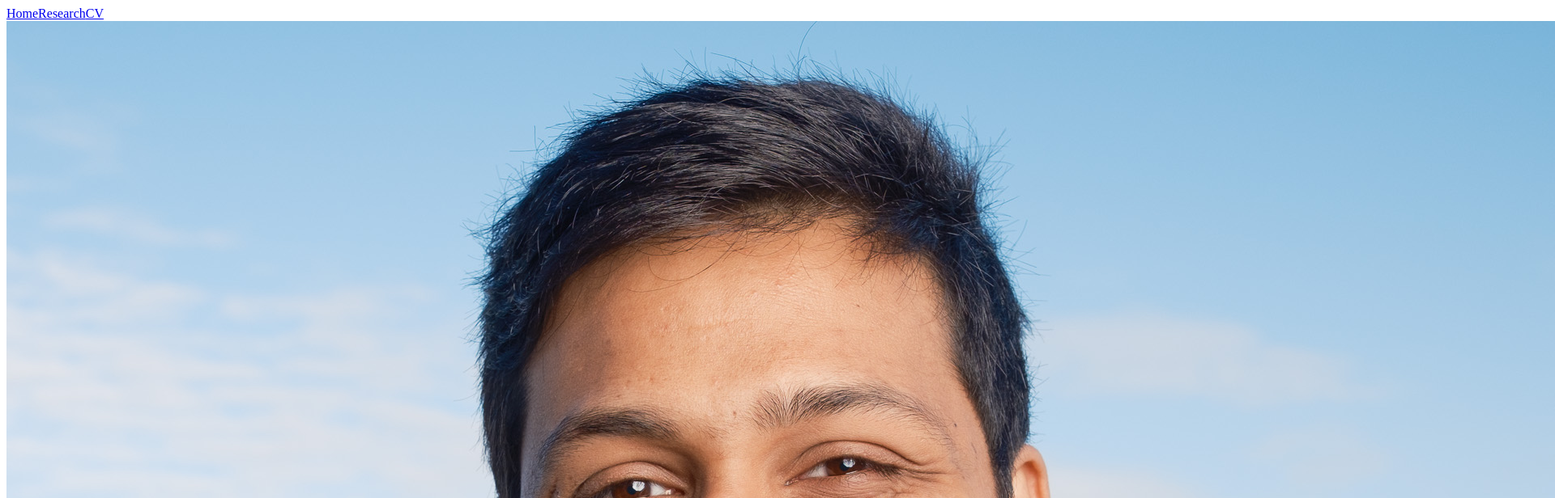
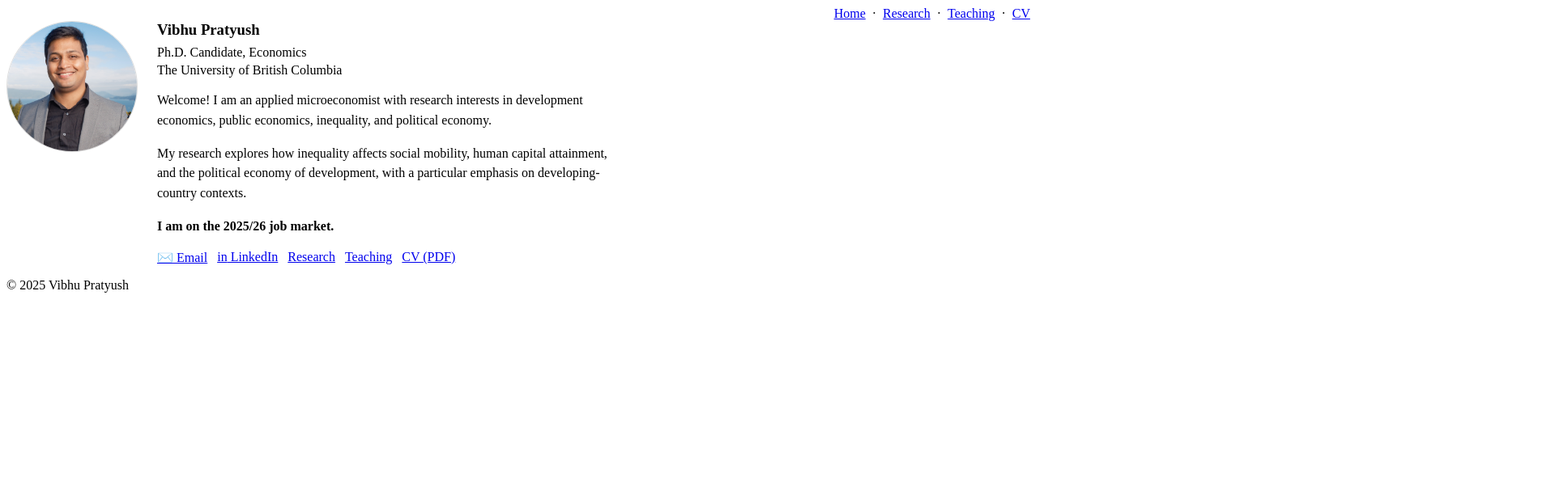
Before and after one commit to vibhupratyush/vibhupratyush.github.io, a React (Vite) app: page / in a window 1280 px wide. Shown: the top 616 px of the page at 81% size, 1920 px wide, since content can reach past the window. Built offline with nearby package versions, Linux system fonts and the light colour scheme.

Commit message:
Update App.jsx

```diff
--- a/src/App.jsx
+++ b/src/App.jsx
@@ -1,13 +1,10 @@
 import React, { useEffect, useState } from "react";
 
 /**
- * Minimal Academic Site (adjusted)
- * - Header: only right-side links (no name)
- * - Home: bigger headshot, bigger name & intro, icon buttons (Email + LinkedIn),
- *         plus Research + CV buttons
- * - Research: JMP (toggle abstract), Working Papers, WIP
- * - Routes: #/  and  #/research
- * - Static files: /public/profile.jpg, /public/cv.pdf, /public/papers/JMP_draft.pdf (later)
+ * Minimal-style academic site with Home, Research, and Teaching
+ * - Uses hash routes: #/ , #/research , #/teaching
+ * - Relies on theme files in /public: style.css, pygment_trac.css, scale.fix.js
+ * - Assets in /public: profile.jpg, cv.pdf, (optional) papers/*
  */
 
 const PROFILE = {
@@ -24,7 +21,7 @@ const JMP = {
   title: "Land for Opportunity? Deprivation and Intergenerational Mobility in Rural India",
   coauthors: "with Pulak Ghosh",
   abstract:
-    "We examine how inequality in land-wealth, particularly landlessness, inhibits educational mobility in rural India. Using full-count rural census microdata, we document a robust step-function pattern across the land distribution: mobility rises sharply from the landless to marginal landholders and then plateaus. Exploiting historical variation in British-era land-tenure regimes, we demonstrate a causal link between higher landlessness and lower educational mobility. To unpack mechanisms, we develop and empirically validate a model  that endogenously generates the step, combining subsistence constraints, dynamic complementarity in educational investments, the prevalence of child labour and the rising opportunity cost of schooling over children’s life cycle, and concavity in returns to land. In addition to predicting the core stylized facts in the data, the model rationalizes heterogeneity in the mobility land relationship across states, and makes a range of sharp and robust predictions which we validate. Our study is novel in the developing world context for two reasons; (i) it is the first study to examine and precisely identify the causal link between landlessness and mobility, (ii) it is the first study to theoretically pin down and empirically validate the mechanism behind this relationship.",
+    "We examine how inequality in land-wealth, particularly landlessness, inhibits educational mobility in rural India. Using full-count rural census microdata, we document a robust step-function pattern across the land distribution: mobility rises sharply from the landless to marginal landholders and then plateaus. Exploiting historical variation in British-era land-tenure regimes, we demonstrate a causal link between higher landlessness and lower educational mobility. To unpack mechanisms, we develop and empirically validate a model that endogenously generates the step, combining subsistence constraints, dynamic complementarity in educational investments, the prevalence of child labour and the rising opportunity cost of schooling over the life cycle, and concavity in returns to land. The model rationalizes cross-state heterogeneity and generates sharp predictions we validate.",
   pdf: "", // set to "/papers/JMP_draft.pdf" when ready
 };
 
@@ -33,40 +30,68 @@ const WORKING_PAPERS = [
     title: "Elite Control and the Political Economy of Development: Evidence from India",
     coauthors: "with Aditi Singh and Pulak Ghosh",
     abstract:
-      "Does local elite control blunt the impact of democratic decentralization? We study Indian village governments (panchayats) in Uttar Pradesh and measure elite capture using the land-wealth share held by top landowners. We assemble a new village–year dataset linking full-count household land records from SECC to administrative data on panchayat leadership and development spending across major programs. Three results emerge. First, higher elite land share is associated with systematically lower per-capita development spending and a shift away from broad-based public goods. Second, elite control undercuts the positive effects of political reservations for historically disadvantaged pradhan seats: in high-capture villages, the spending gains from reservation are substantially reduced. Third, these patterns are stronger in larger, more socially fragmented, and weaker-oversight villages, consistent with lower accountability. Ongoing work is focused on causally identifying the effect of elite control by exploiting historical vaiation in land tenure regimes.",
+      "We study Indian village governments (panchayats) in Uttar Pradesh and proxy elite control using the land-wealth share held by top landowners. Villages with higher elite land shares spend less per capita on development and shift away from broad public goods. Elite control weakens the spending gains from reserved pradhan seats. Effects are larger in bigger, weaker-oversight villages.",
   },
   {
-    title: "Protests Prosociality and Public Goods",
+    title: "Protests, Prosociality, and Public Goods",
     abstract:
-      "The political and economic effects of protest engagement have received considerable attention in the social sciences. This work aims to add to this literature by testing the hypothesis that protest participation can have effects on participants political engagement, inter-group norms and through these channels, on public goods provision and welfare delivery. To this end I study the 2020 farmers agitation in India. My results suggest that village closest to major protest sites with a high share of agriculture dependent workforce see a significant increase in welfare spending in the months following the protests. These effects are driven by increases in targeted poverty alleviation spending that primarily benefits the landless and backward caste groups.",
+      "Using the 2020 farmers’ agitation in India, we test whether protest exposure shifts political engagement, norms, and welfare delivery. Villages closer to protest sites with a high share of agriculture-dependent workers see higher welfare spending, driven by targeted poverty-alleviation programs.",
   },
   {
     title: "Redistribution and Human Capital: A Structural Approach",
-    coauthors: "",
     abstract:
-      "We estimate a structural model of human capital accumulation in an agrarian setting. We estimate key parameters of the human capital acquisition function and threshold land wealth levels that enable sufficient human capital investment. We conduct counterfactuals to show the human capital gains from a more egalitarian distribution of land wealth. ",
+      "We estimate a structural model of human-capital accumulation in an agrarian setting, recover key parameters and threshold land-wealth levels, and quantify human-capital gains under more egalitarian land distributions.",
   },
 ];
-
 
 const WIP = [
   {
     title: "The Land Mobility Atlas",
     abstract:
-      "This project maps the link between land distribution and intergenerational educational mobility across countries. Using data from 50 developing countries, we harmonize household surveys and census microdata to build comparable estimates of the effect of land ownership on educational mobility. The Atlas shows where mobility rises sharply once families cross minimal land thresholds—and where high land concentration holds mobility down. By visualizing these patterns and their correlates, we highlight practical levers to increase educational mobility."
+      "This project maps the link between land distribution and intergenerational educational mobility across countries. Using data from 50 developing countries, we harmonize household surveys and census microdata to build comparable estimates of how land ownership relates to mobility. The Atlas shows where mobility rises once families cross minimal land thresholds—and where high land concentration holds mobility down. By visualizing these patterns and their correlates, we highlight practical levers to increase mobility.",
+  },
+  {
+    title: "Credit Expansion and Firm Dynamics",
+    coauthors: "with Anubhav Jha",
+    abstract:
+      "We use data on the universe of India's formal-sector firms to study how shifts in credit supply affect entry, growth, employment, and productivity.",
   },
 ];
 
+/** ---------------- Teaching data (edit this) ---------------- */
+const TEACHING = [
+  // Example items—edit/expand as you like
+  {
+    role: "Teaching Assistant",
+    course: "ECON 101 — Principles of Microeconomics",
+    institution: "UBC",
+    term: "2023–2024",
+    notes:
+      "Led tutorials on consumer/producer theory and introductory causal inference; ran R lab sessions and problem classes.",
+    syllabus: "", // e.g., "/teaching/econ101_syllabus.pdf"
+    site: "", // external course page, if any
+  },
+  {
+    role: "Teaching Assistant",
+    course: "ECON 326 — Econometrics",
+    institution: "UBC",
+    term: "2024–2025",
+    notes:
+      "TA for undergraduate econometrics; recitations on regression/IV and coding walk-throughs in R/Stata.",
+    syllabus: "",
+    site: "",
+  },
+];
 
 export default function App() {
-  // --- tiny hash router ---
-  const getRoute = () =>
-    typeof window !== "undefined" &&
-    window.location.hash.startsWith("#/research")
-      ? "research"
-      : "home";
+  const getRoute = () => {
+    const h = (typeof window !== "undefined" && window.location.hash) || "#/";
+    if (h.startsWith("#/research")) return "research";
+    if (h.startsWith("#/teaching")) return "teaching";
+    return "home";
+  };
+
   const [route, setRoute] = useState(getRoute());
-
   useEffect(() => {
     if (!window.location.hash) window.location.hash = "#/";
     const onHash = () => setRoute(getRoute());
@@ -75,176 +100,166 @@ export default function App() {
   }, []);
 
   return (
-    <div className="min-h-screen bg-white text-slate-800">
-      <Header />
-      <main className="mx-auto max-w-3xl px-4 sm:px-6 lg:px-8 py-10">
-        {route === "research" ? <Research /> : <Home />}
-      </main>
-      <Footer />
+    <div className="wrapper">
+      <header>
+        <div style={{ display: "flex", justifyContent: "space-between", alignItems: "baseline", gap: 16 }}>
+          <h1 style={{ margin: 0 }}>{/* (Minimal-style clean header) */}</h1>
+          <p className="view" style={{ margin: 0 }}>
+            <a href="#/">Home</a>&nbsp;&nbsp;·&nbsp;&nbsp;
+            <a href="#/research">Research</a>&nbsp;&nbsp;·&nbsp;&nbsp;
+            <a href="#/teaching">Teaching</a>&nbsp;&nbsp;·&nbsp;&nbsp;
+            <a href={PROFILE.cv} target="_blank" rel="noreferrer">CV</a>
+          </p>
+        </div>
+      </header>
+
+      <section id="content">
+        {route === "research" ? <Research /> : route === "teaching" ? <Teaching /> : <Home />}
+      </section>
+
+      <footer>
+        <p>© {new Date().getFullYear()} {PROFILE.name}</p>
+      </footer>
     </div>
   );
 }
 
-function Header() {
-  return (
-    <header className="border-b border-slate-200">
-      <nav className="mx-auto max-w-3xl px-4 sm:px-6 lg:px-8 h-14 flex items-center justify-end">
-        <div className="flex items-center space-x-6 text-sm">
-          <a className="hover:opacity-80" href="#/">Home</a>
-          <a className="hover:opacity-80" href="#/research">Research</a>
-          <a className="hover:opacity-80" href={PROFILE.cv} target="_blank" rel="noreferrer">CV</a>
-        </div>
-      </nav>
-    </header>
-  );
-}
+/* -------------------- Pages -------------------- */
 
 function Home() {
   return (
-    <div className="grid md:grid-cols-[260px_1fr] gap-8 md:gap-12 items-start">
-      {/* Bigger headshot */}
+    <article>
+      <div style={{ display: "flex", gap: 24, alignItems: "flex-start", flexWrap: "wrap" }}>
         <img
           src={PROFILE.photo}
           alt={`${PROFILE.name} headshot`}
-        className="w-56 h-56 md:w-64 md:h-64 rounded-full object-cover ring-1 ring-slate-200"
+          style={{
+            width: 160,
+            height: 160,
+            borderRadius: "50%",
+            objectFit: "cover",
+            border: "1px solid #ddd",
+          }}
         />
+        <div>
+          <h1 style={{ marginTop: 0, marginBottom: 8 }}>{PROFILE.name}</h1>
+          <p style={{ margin: 0 }}>{PROFILE.title}</p>
+          <p style={{ marginTop: 4 }}>{PROFILE.affiliation}</p>
 
-      <div>
-        {/* Bigger name */}
-        <h1 className="text-4xl md:text-5xl font-bold tracking-tight">
-          {PROFILE.name}
-        </h1>
-        <p className="text-slate-700 mt-4 text-lg">{PROFILE.title}</p>
-        <p className="text-slate-700">{PROFILE.affiliation}</p>
-
-       {/* Bigger brief intro */}
-<div className="mt-8 text-slate-700 text-sm md:text-base leading-normal space-y-4 max-w-[150ch]">
+          <div style={{ marginTop: 16, maxWidth: "70ch", lineHeight: 1.55 }}>
             <p>
               Welcome! I am an applied microeconomist with research interests in
               development economics, public economics, inequality, and political
               economy.
             </p>
-
             <p>
-    My research explores how inequality affects social mobility, human capital
-    attainment, and the political economy of development.
+              My research explores how inequality affects social mobility, human
+              capital attainment, and the political economy of development, with a
+              particular emphasis on developing-country contexts.
             </p>
-
-  <p className="font-semibold">I am on the 2025/26 job market.</p>
+            <p style={{ fontWeight: 600 }}>I am on the 2025/26 job market.</p>
           </div>
 
-
-
-        {/* Icon buttons: Email + LinkedIn */}
-        <div className="mt-6 flex items-center gap-4">
-          <a
-            href={`mailto:${PROFILE.email}`}
-            className="inline-flex items-center gap-2 rounded-lg ring-1 ring-slate-200 px-3 py-2 hover:bg-slate-50"
-            aria-label="Email"
-            title="Email"
-          >
-            <svg xmlns="http://www.w3.org/2000/svg" className="h-4 w-4"
-              viewBox="0 0 24 24" fill="none" stroke="currentColor"
-              strokeWidth="2" strokeLinecap="round" strokeLinejoin="round">
-              <path d="M4 4h16a2 2 0 0 1 2 2v1l-10 6L2 7V6a2 2 0 0 1 2-2Z"/>
-              <path d="M22 8v10a2 2 0 0 1-2 2H4a2 2 0 0 1-2-2V8"/>
-            </svg>
-            <span>Email</span>
-          </a>
-
-          <a
-            href={PROFILE.linkedin}
-            target="_blank"
-            rel="noreferrer"
-            className="inline-flex items-center gap-2 rounded-lg ring-1 ring-slate-200 px-3 py-2 hover:bg-slate-50"
-            aria-label="LinkedIn"
-            title="LinkedIn"
-          >
-            <svg xmlns="http://www.w3.org/2000/svg" className="h-4 w-4"
-              viewBox="0 0 448 512" fill="currentColor" aria-hidden="true">
-              <path d="M100.3 448H7.4V148.9h92.9zm-46.4-340C24.2 108 0 83.8 0 54.7 0 24.6 24.2.4 53.9.4 83.6.4 107.8 24.6 107.8 54.7c0 29.1-24.2 53.3-53.9 53.3zM447.9 448h-92.4V302.4c0-34.7-.7-79.2-48.3-79.2-48.3 0-55.7 37.7-55.7 76.6V448h-92.5V148.9h88.8v40.8h1.3c12.4-23.6 42.6-48.5 87.7-48.5 93.8 0 111.1 61.8 111.1 142.3V448z"/>
-            </svg>
-            <span>LinkedIn</span>
-          </a>
-        </div>
-
-        {/* Research / CV buttons */}
-        <div className="mt-7 flex flex-wrap items-center gap-3 text-sm">
-          <a
-            href="#/research"
-            className="px-4 py-2 rounded-lg ring-1 ring-slate-200 hover:bg-slate-50"
-          >
-            Research
-          </a>
-          <a
-            href={PROFILE.cv}
-            target="_blank"
-            rel="noreferrer"
-            className="px-4 py-2 rounded-lg bg-slate-900 text-white hover:opacity-90"
-          >
-            CV
-          </a>
+          <div style={{ display: "flex", gap: 12, marginTop: 16 }}>
+            <a href={`mailto:${PROFILE.email}`} title="Email"><span aria-hidden="true">✉️</span> Email</a>
+            <a href={PROFILE.linkedin} target="_blank" rel="noreferrer" title="LinkedIn"><span aria-hidden="true">in</span> LinkedIn</a>
+            <a href="#/research" title="Research">Research</a>
+            <a href="#/teaching" title="Teaching">Teaching</a>
+            <a href={PROFILE.cv} target="_blank" rel="noreferrer" title="CV">CV (PDF)</a>
           </div>
         </div>
       </div>
+    </article>
   );
 }
 
 function Research() {
-  const [showJmpAbs, setShowJmpAbs] = useState(true);
+  const [showJmp, setShowJmp] = useState(true);
+
   return (
-    <div className="space-y-8">
-      {/* Job Market Paper */}
-      <section>
-        <h2 className="text-xl font-semibold">Job Market Paper</h2>
-        <div className="mt-2">
-          <div className="font-medium">{JMP.title}</div>
-          <div className="mt-1 text-sm flex items-center gap-2">
+    <article>
+      {/* JMP */}
+      <h2>Job Market Paper</h2>
+      <div>
+        <div style={{ fontWeight: 600 }}>{JMP.title}</div>
+        {JMP.coauthors && <div style={{ color: "#666" }}>{JMP.coauthors}</div>}
+        <p style={{ marginTop: 6, fontSize: "0.95em" }}>
           {JMP.pdf ? (
-              <a className="underline" href={JMP.pdf} target="_blank" rel="noreferrer">
-                [Draft]
+            <a href={JMP.pdf} target="_blank" rel="noreferrer">[Draft]</a>
+          ) : (
+            <span style={{ color: "#777" }}>[Draft coming soon]</span>
+          )}
+          {" "}
+          <a href="#/research" onClick={(e) => { e.preventDefault(); setShowJmp((s) => !s); }}>
+            [Show/Hide Abstract]
           </a>
+        </p>
+        {showJmp && <p style={{ maxWidth: "80ch", lineHeight: 1.55 }}>{JMP.abstract}</p>}
+      </div>
+
+      {/* Working Papers */}
+      <h2>Working Papers</h2>
+      {WORKING_PAPERS.length === 0 ? (
+        <p style={{ color: "#666" }}>None yet.</p>
       ) : (
-              <span className="text-slate-500">[Draft coming soon]</span>
+        <div style={{ display: "grid", gap: 16 }}>
+          {WORKING_PAPERS.map((p, i) => <PaperItem key={i} {...p} />)}
+        </div>
       )}
-            <button onClick={() => setShowJmpAbs((s) => !s)} className="underline">
-              [Show/Hide Abstract]
-            </button>
+
+      {/* Works in Progress */}
+      <h2>Works in Progress</h2>
+      {WIP.length === 0 ? (
+        <p style={{ color: "#666" }}>None yet.</p>
+      ) : (
+        <div style={{ display: "grid", gap: 16 }}>
+          {WIP.map((p, i) => <PaperItem key={i} {...p} />)}
         </div>
-          {showJmpAbs && (
-            <p className="mt-3 text-slate-700 text-sm leading-relaxed whitespace-pre-line">
-              {JMP.abstract}
+      )}
+    </article>
+  );
+}
+
+function Teaching() {
+  return (
+    <article>
+      <h2>Teaching</h2>
+
+      {TEACHING.length === 0 ? (
+        <p style={{ color: "#666" }}>No teaching listed yet.</p>
+      ) : (
+        <div style={{ display: "grid", gap: 20 }}>
+          {TEACHING.map((t, i) => (
+            <div key={i}>
+              <div style={{ fontWeight: 600 }}>
+                {t.course}
+                {t.term ? <span style={{ color: "#666", fontWeight: 400 }}> — {t.term}</span> : null}
+              </div>
+              <div style={{ color: "#666" }}>
+                {t.role}{t.institution ? `, ${t.institution}` : ""}
+              </div>
+              {t.notes && (
+                <p style={{ maxWidth: "80ch", lineHeight: 1.55, marginTop: 6 }}>{t.notes}</p>
+              )}
+              {(t.syllabus || t.site) && (
+                <p style={{ marginTop: 6, fontSize: "0.95em" }}>
+                  {t.syllabus && (
+                    <>
+                      <a href={t.syllabus} target="_blank" rel="noreferrer">[Syllabus]</a>{" "}
+                    </>
+                  )}
+                  {t.site && (
+                    <>
+                      <a href={t.site} target="_blank" rel="noreferrer">[Course page]</a>
+                    </>
+                  )}
                 </p>
               )}
             </div>
-      </section>
-
-      {/* Working Papers */}
-      <section>
-        <h2 className="text-xl font-semibold">Working papers</h2>
-        <div className="mt-2 space-y-4">
-          {WORKING_PAPERS.length === 0 && (
-            <div className="text-slate-600 text-sm">None yet.</div>
-          )}
-          {WORKING_PAPERS.map((p, i) => (
-            <PaperItem key={i} {...p} />
           ))}
         </div>
-      </section>
-
-      {/* Works in progress */}
-      <section>
-        <h2 className="text-xl font-semibold">Work in progress</h2>
-        <div className="mt-2 space-y-4">
-          {WIP.length === 0 && (
-            <div className="text-slate-600 text-sm">None yet.</div>
       )}
-          {WIP.map((p, i) => (
-            <PaperItem key={i} {...p} />
-          ))}
-        </div>
-      </section>
-    </div>
+    </article>
   );
 }
 
@@ -252,42 +267,26 @@ function PaperItem({ title, coauthors, abstract, pdf, slides }) {
   const [open, setOpen] = useState(false);
   return (
     <div>
-      <div className="font-medium">{title}</div>
-      {coauthors && <div className="text-sm text-slate-600">{coauthors}</div>}
-      <div className="mt-1 text-sm flex items-center gap-2">
-        {pdf && (
-          <a className="underline" href={pdf} target="_blank" rel="noreferrer">
-            [Draft]
+      <div style={{ fontWeight: 600 }}>{title}</div>
+      {coauthors && <div style={{ color: "#666" }}>{coauthors}</div>}
+      <p style={{ marginTop: 6, fontSize: "0.95em" }}>
+        {pdf && <><a href={pdf} target="_blank" rel="noreferrer">[Draft]</a>{" "}</>}
+        {slides && <><a href={slides} target="_blank" rel="noreferrer">[Slides]</a>{" "}</>}
+        {abstract && (
+          <a
+            href="#/research"
+            onClick={(e) => {
+              e.preventDefault();
+              setOpen((o) => !o);
+            }}
+          >
+            [Show/Hide Abstract]
           </a>
         )}
-        {slides && (
-          <a className="underline" href={slides} target="_blank" rel="noreferrer">
-            [Slides]
-          </a>
-        )}
-        {abstract && (
-          <button onClick={() => setOpen((o) => !o)} className="underline">
-            [Show/Hide Abstract]
-          </button>
-        )}
-      </div>
+      </p>
       {open && abstract && (
-        <p className="mt-2 text-slate-700 text-sm leading-relaxed whitespace-pre-line">
-          {abstract}
-        </p>
+        <p style={{ maxWidth: "80ch", lineHeight: 1.55 }}>{abstract}</p>
       )}
     </div>
   );
 }
-
-function Footer() {
-  return (
-    <footer className="border-t border-slate-200 mt-12 py-6 text-sm">
-      <div className="mx-auto max-w-3xl px-4 sm:px-6 lg:px-8 flex items-center justify-between">
-        <div className="text-slate-500">
-          © {new Date().getFullYear()} {PROFILE.name}
-        </div>
-      </div>
-    </footer>
-  );
-}
```
Lines whose indentation alone changed are shown as unchanged.
